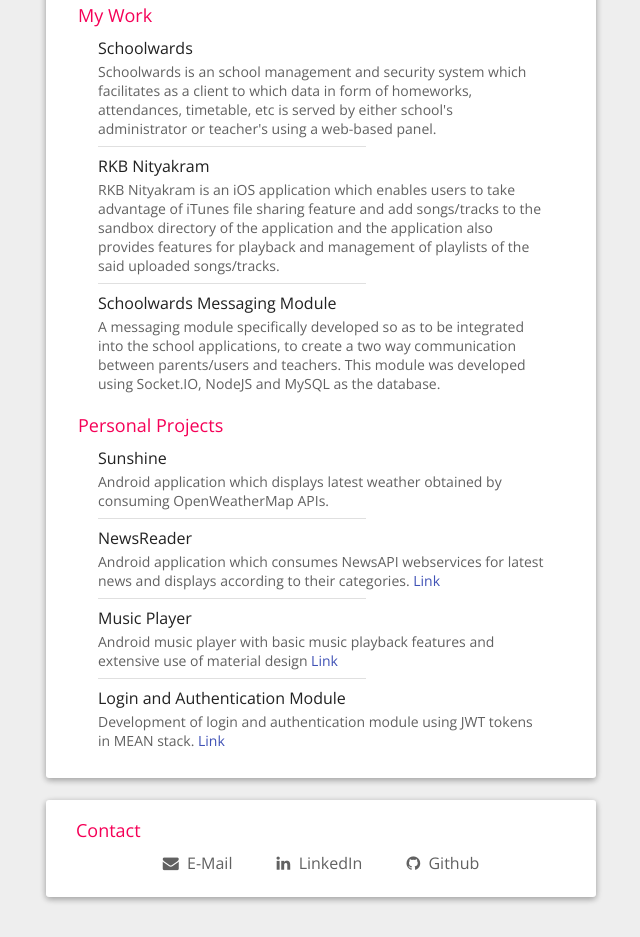
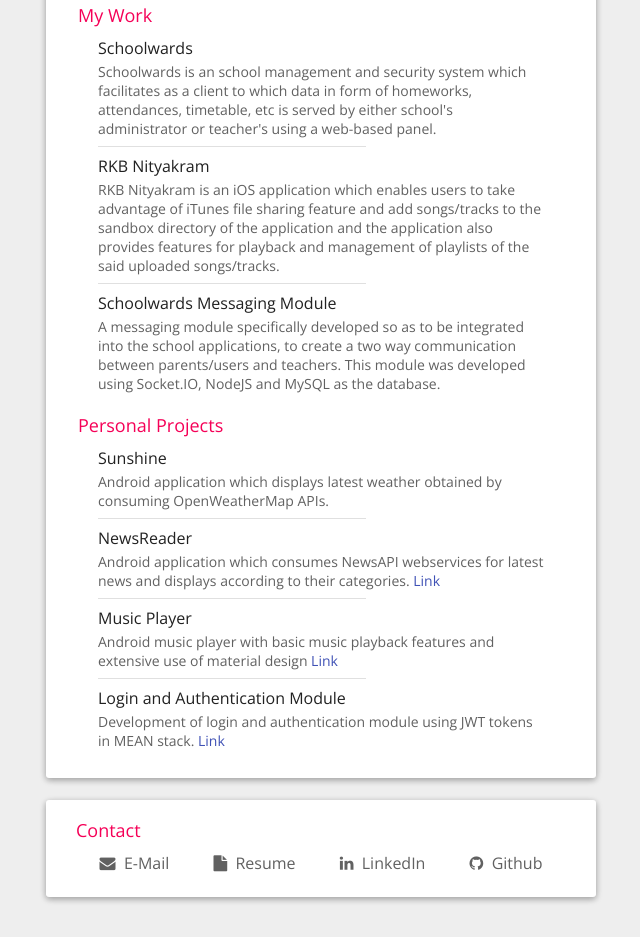
Before and after one commit to im-Aasif/im-aasif.github.io, a plain HTML site: page index.html in a window 1280 px wide. Shown: the part 700-1637 px from the top of the page, without its empty margins (319-959 px from the left). Drawn offline with nearby package versions, Linux system fonts and the light colour scheme.

Commit message:
added resume

```diff
--- a/index.html
+++ b/index.html
@@ -127,10 +127,13 @@
 				<div class="title">Contact</div>
 				<div class="content">
 					<div class="contacts"><a href="mailto:aasif.aeez@gmail.com"><i class="fa fa-envelope"></i>&nbsp; E-Mail</a></div>
+					<div class="contacts"><a href="assets/Resume-Asif.pdf" download><i class="fa fa-file"></i>&nbsp;
+						Resume</a></div>
 					<div class="contacts"><a href="https://www.linkedin.com/in/im-aasif" target="_blank"><i class="fa fa-linkedin"></i>&nbsp;
 							LinkedIn</a></div>
 					<div class="contacts"><a href="https://github.com/im-Aasif" target="_blank"><i class="fa fa-github"></i>&nbsp;
 							Github</a></div>
+
 					<!-- You can add more contacts! -->
 				</div>
 			</section>
```
Also changed, not shown: 1 other file.
